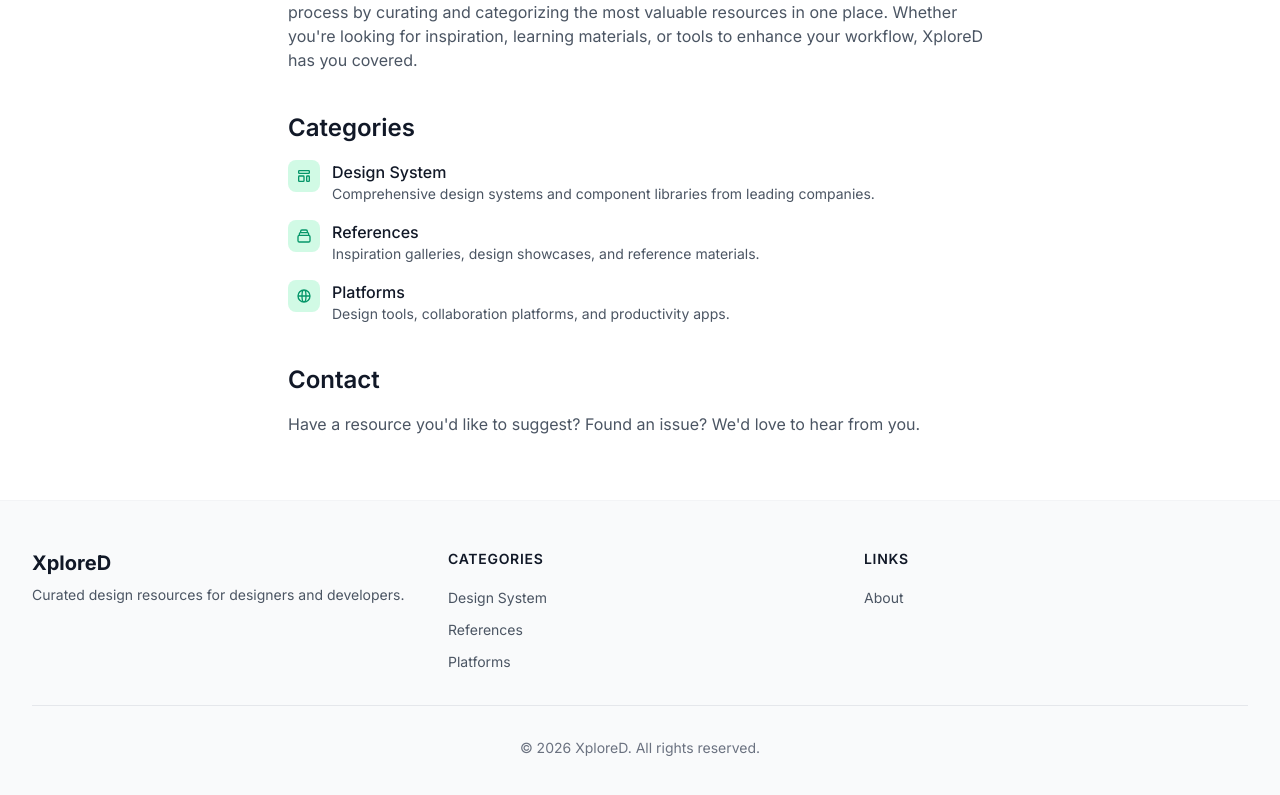
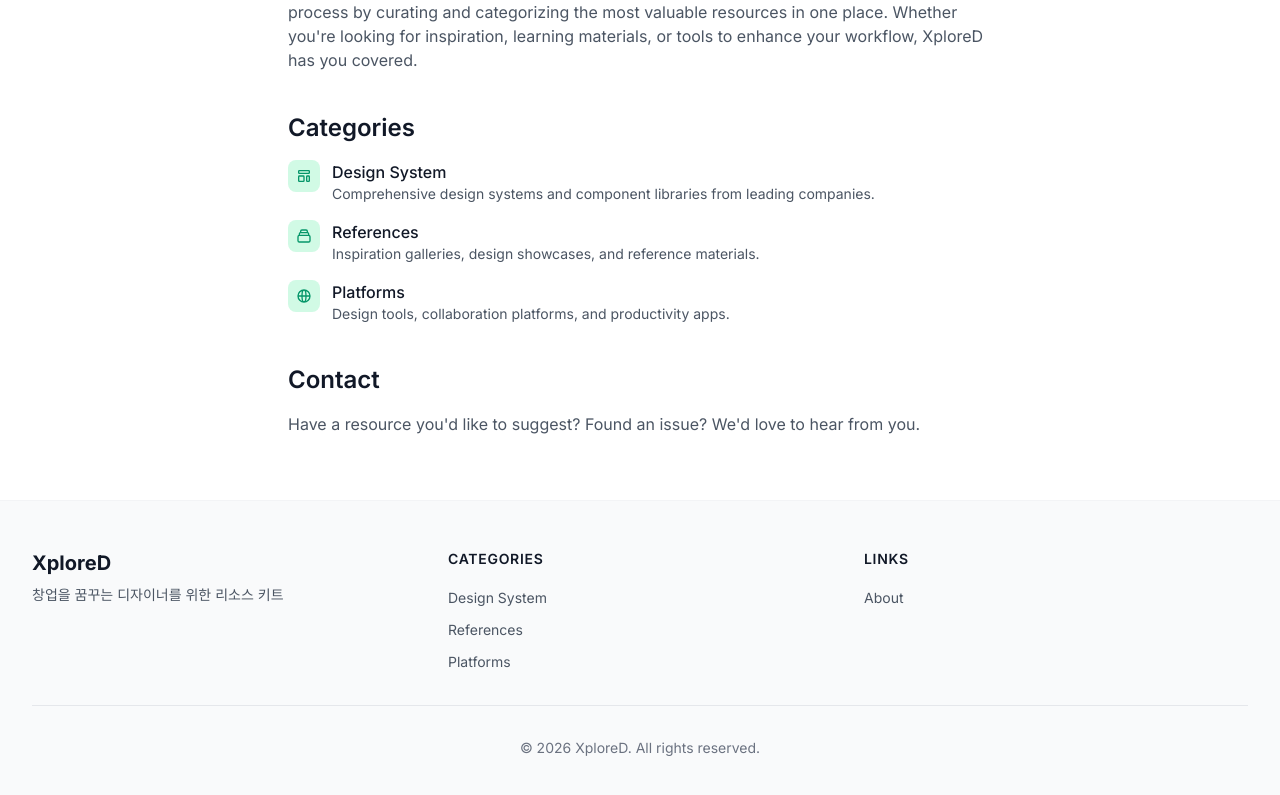
Before and after one commit to sookmi/xplored, a Next.js app: page /about in a window 1280 px wide. Shown: the part 389-1184 px from the top of the page. Built offline with nearby package versions, Linux system fonts and the light colour scheme.

Commit message:
chore: update footer tagline to Korean

```diff
--- a/components/Footer.tsx
+++ b/components/Footer.tsx
@@ -10,7 +10,7 @@ export default function Footer() {
               XploreD
             </Link>
             <p className="mt-2 text-sm text-gray-600">
-              Curated design resources for designers and developers.
+              창업을 꿈꾸는 디자이너를 위한 리소스 키트
             </p>
           </div>
 
```
